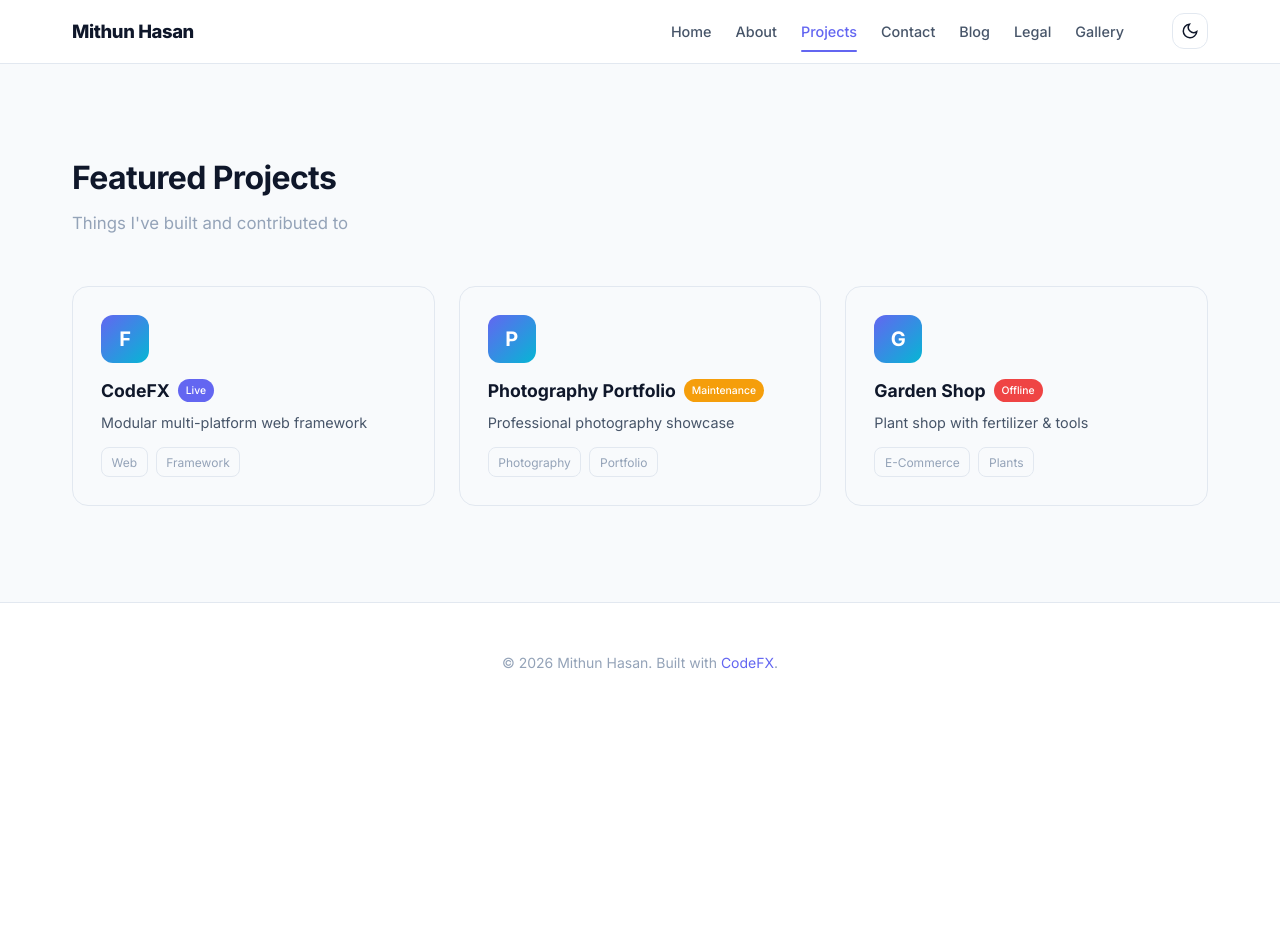
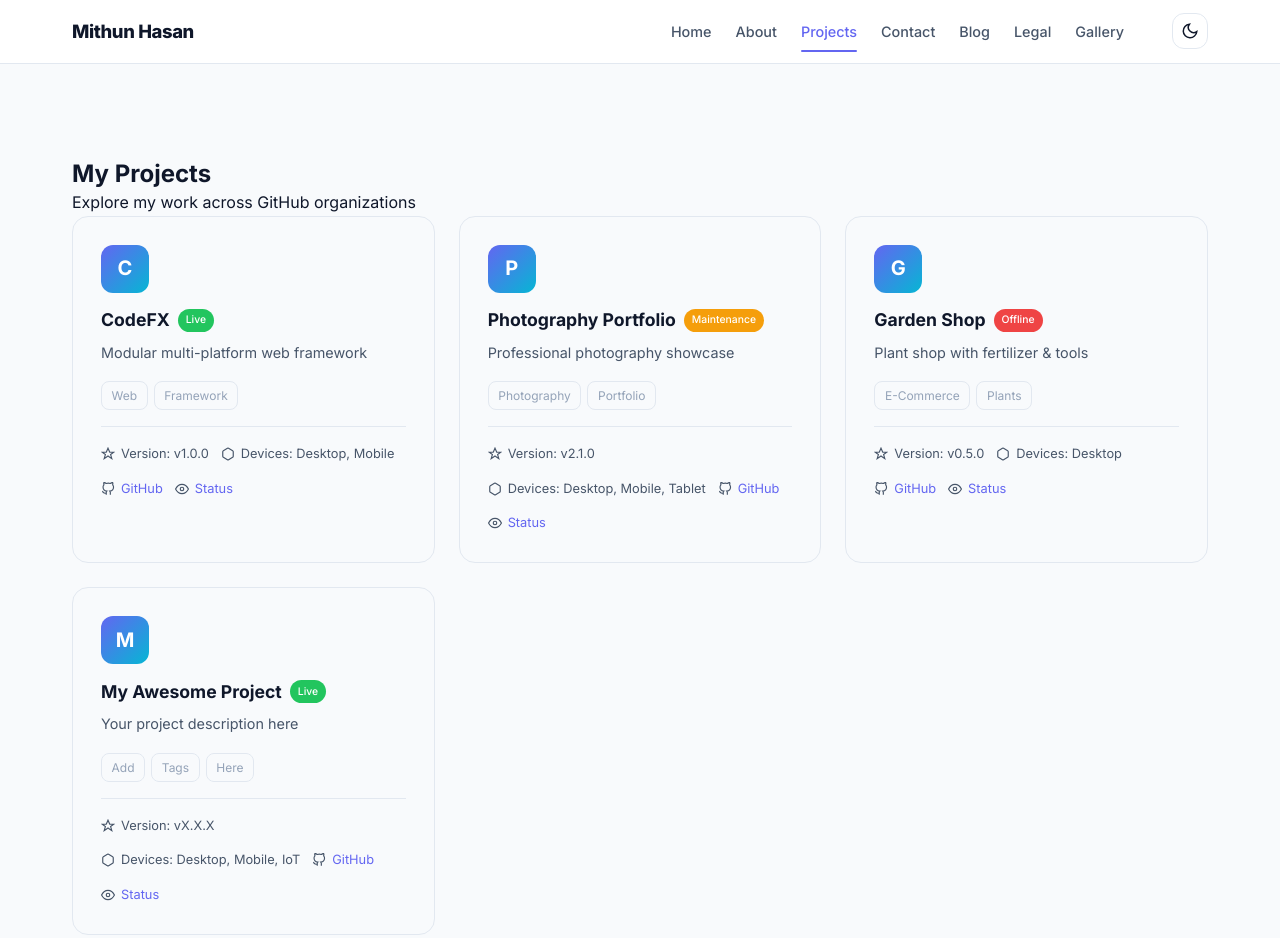
Before and after one commit to eMithun/eMithun.github.io, a plain HTML site: page projects.html in a window 1280 px wide. Shown: the top 938 px of the page. Before the commit the page ends 800 px from the top, so only its background shows below. Drawn offline with Linux system fonts and the light colour scheme.

Commit message:
Updated footer and projects page

```diff
--- /dev/null
+++ b/assets/data/projects.json
@@ -0,0 +1,46 @@
+[
+  {
+    "id": 1,
+    "name": "CodeFX",
+    "description": "Modular multi-platform web framework",
+    "tags": ["Web", "Framework"],
+    "status": "live",
+    "version": "v1.0.0",
+    "githubUrl": "https://github.com/eMithun/CodeFX",
+    "trackingUrl": "https://status.example.com/codefx",
+    "devices": ["Desktop", "Mobile"]
+  },
+  {
+    "id": 2,
+    "name": "Photography Portfolio",
+    "description": "Professional photography showcase",
+    "tags": ["Photography", "Portfolio"],
+    "status": "maintenance",
+    "version": "v2.1.0",
+    "githubUrl": "https://github.com/eMithun/photography-portfolio",
+    "trackingUrl": "https://status.example.com/portfolio",
+    "devices": ["Desktop", "Mobile", "Tablet"]
+  },
+  {
+    "id": 3,
+    "name": "Garden Shop",
+    "description": "Plant shop with fertilizer & tools",
+    "tags": ["E-Commerce", "Plants"],
+    "status": "offline",
+    "version": "v0.5.0",
+    "githubUrl": "https://github.com/eMithun/garden-shop",
+    "trackingUrl": "https://status.example.com/garden",
+    "devices": ["Desktop"]
+  },
+  {
+    "id": 4,
+    "name": "My Awesome Project",
+    "description": "Your project description here",
+    "tags": ["Add", "Tags", "Here"],
+    "status": "live",
+    "version": "vX.X.X",
+    "githubUrl": "https://github.com/your-org/your-project",
+    "trackingUrl": "https://status.yourdomain.com/your-project",
+    "devices": ["Desktop", "Mobile", "IoT"]
+  }
+]
--- a/projects.html
+++ b/projects.html
@@ -4,17 +4,17 @@
   <meta charset="UTF-8">
   <meta name="viewport" content="width=device-width, initial-scale=1.0">
   <meta name="codefx-mode" content="static">
-  <meta name="description" content="Programmer, designer, photographer &amp; gardener">
+  <meta name="description" content="Programmer, designer, photographer & gardener">
   <meta property="og:title" content="Mithun Hasan">
-  <meta property="og:description" content="Programmer, designer, photographer &amp; gardener">
+  <meta property="og:description" content="Programmer, designer, photographer & gardener">
   <meta property="og:image" content="">
   <meta property="og:url" content="https://eMithun.github.io/projects">
   <meta property="og:type" content="website">
   <meta name="twitter:card" content="summary_large_image">
   <meta name="twitter:title" content="Mithun Hasan">
-  <meta name="twitter:description" content="Programmer, designer, photographer &amp; gardener">
+  <meta name="twitter:description" content="Programmer, designer, photographer & gardener">
   <meta name="twitter:image" content="">
-  <title>Projects — Mithun Hasan</title>
+  <title>Projects - Mithun Hasan</title>
   <link rel="stylesheet" href="/assets/css/reset.css">
   <link rel="stylesheet" href="/assets/css/variables.css">
   <link rel="stylesheet" href="/assets/css/utilities.css">
@@ -28,61 +28,20 @@
     .nav-link::after { content: ''; position: absolute; bottom: 0; left: 0; width: 0; height: 2px; background: var(--color-primary); transition: width 0.2s; border-radius: 1px; }
     .nav-link:hover, .nav-link.active { color: var(--color-primary); }
     .nav-link:hover::after, .nav-link.active::after { width: 100%; }
-    .hero { min-height: 85vh; display: flex; align-items: center; position: relative; overflow: hidden; }
-    .hero-bg { position: absolute; inset: 0; background: var(--color-gradient-1); opacity: 0.03; z-index: 0; }
-    .hero-bg::before { content: ''; position: absolute; width: 600px; height: 600px; border-radius: 50%; background: var(--color-primary); opacity: 0.03; top: -200px; right: -200px; }
-    .hero-bg::after { content: ''; position: absolute; width: 400px; height: 400px; border-radius: 50%; background: var(--color-secondary); opacity: 0.03; bottom: -100px; left: -100px; }
-    .hero-content { position: relative; z-index: 1; max-width: 48rem; }
-    .hero-badge { display: inline-flex; align-items: center; gap: 0.375rem; padding: 0.375rem 1rem; border-radius: 999px; font-size: 0.8rem; font-weight: 500; background: var(--color-primary); color: white; margin-bottom: 1.5rem; }
-    .hero-title { font-size: 3.5rem; font-weight: 800; line-height: 1.1; letter-spacing: -0.03em; margin-bottom: 1.25rem; }
-    .hero-title .highlight { background: var(--color-gradient-1); -webkit-background-clip: text; -webkit-text-fill-color: transparent; background-clip: text; }
-    .hero-desc { font-size: 1.2rem; color: var(--color-text-secondary); line-height: 1.7; max-width: 36rem; margin-bottom: 2rem; }
-    .hero-actions { display: flex; gap: 1rem; flex-wrap: wrap; }
-    .section-title { font-size: 2rem; font-weight: 700; margin-bottom: 0.75rem; letter-spacing: -0.02em; }
-    .section-subtitle { color: var(--color-text-muted); font-size: 1.05rem; margin-bottom: 3rem; max-width: 32rem; }
-    .skill-bar-track { height: 8px; background: var(--color-border); border-radius: 999px; overflow: hidden; margin-top: 0.75rem; }
-    .skill-bar-fill { height: 100%; background: var(--color-gradient-1); border-radius: 999px; width: 0; transition: width 1s ease; }
-    .skill-bar-fill.visible { }
-    .project-card { background: var(--color-surface); border: 1px solid var(--color-border); border-radius: var(--radius-xl); padding: 1.75rem; transition: all 0.3s ease; position: relative; overflow: hidden; }
-    .project-card::before { content: ''; position: absolute; top: 0; left: 0; right: 0; height: 3px; background: var(--color-gradient-1); opacity: 0; transition: opacity 0.3s; }
-    .project-card:hover { transform: translateY(-4px); box-shadow: var(--shadow-xl); }
-    .project-card:hover::before { opacity: 1; }
-    .project-icon { width: 48px; height: 48px; border-radius: var(--radius-lg); background: var(--color-gradient-1); display: flex; align-items: center; justify-content: center; color: white; font-size: 1.25rem; font-weight: 700; margin-bottom: 1rem; }
-    .project-tags { display: flex; flex-wrap: wrap; gap: 0.375rem; margin-top: 1rem; }
-    .project-tag { padding: 0.2rem 0.6rem; border-radius: var(--radius-md); font-size: 0.75rem; background: var(--color-surface); border: 1px solid var(--color-border); color: var(--color-text-muted); }
-    .contact-grid { display: grid; grid-template-columns: 1fr 1fr; gap: 3rem; align-items: start; }
-    .contact-info h3 { font-size: 1.5rem; font-weight: 700; margin-bottom: 0.75rem; }
-    .contact-info p { color: var(--color-text-secondary); line-height: 1.7; margin-bottom: 2rem; }
-    .contact-method { display: flex; align-items: center; gap: 0.75rem; padding: 0.75rem 0; }
-    .contact-method-icon { width: 40px; height: 40px; border-radius: var(--radius-lg); background: var(--color-surface); border: 1px solid var(--color-border); display: flex; align-items: center; justify-content: center; flex-shrink: 0; }
-    .contact-method-text { font-size: 0.9rem; }
-    .contact-method-label { font-size: 0.75rem; color: var(--color-text-muted); }
-    .form-group { margin-bottom: 1.25rem; }
-    .form-label { display: block; font-size: 0.85rem; font-weight: 500; margin-bottom: 0.375rem; color: var(--color-text-secondary); }
-    .form-input, .form-textarea { width: 100%; padding: 0.75rem 1rem; border: 1px solid var(--color-border); border-radius: var(--radius-lg); background: var(--color-surface); font-size: 0.9rem; transition: border-color 0.2s, box-shadow 0.2s; }
-    .form-input:focus, .form-textarea:focus { outline: none; border-color: var(--color-primary); box-shadow: 0 0 0 3px rgba(99, 102, 241, 0.1); }
-    .form-textarea { min-height: 120px; resize: vertical; }
-    .about-grid { display: grid; grid-template-columns: 1fr 1fr; gap: 4rem; align-items: center; }
-    .about-stats { display: grid; grid-template-columns: repeat(2, 1fr); gap: 1rem; }
-    .about-stat { text-align: center; padding: 1.5rem; background: var(--color-surface); border-radius: var(--radius-xl); border: 1px solid var(--color-border); }
-    .about-stat-value { font-size: 2rem; font-weight: 800; background: var(--color-gradient-1); -webkit-background-clip: text; -webkit-text-fill-color: transparent; background-clip: text; }
-    .about-stat-label { font-size: 0.8rem; color: var(--color-text-muted); margin-top: 0.25rem; }
     .header-blur { backdrop-filter: blur(12px); -webkit-backdrop-filter: blur(12px); background: rgba(255,255,255,0.8); }
-    [data-theme="dark"] .header-blur { background: rgba(11, 17, 33, 0.8); }
+    [data-theme="dark"] .header-blur { background: rgba(11, 17, 33, 0.85); }
     .mobile-menu-btn { display: none; flex-direction: column; gap: 5px; cursor: pointer; background: none; border: none; padding: 4px; }
-    .mobile-menu-btn span { display: block; width: 24px; height: 2px; background: var(--color-text); border-radius: 2px; transition: all 0.3s; }
+    .project-meta { display: flex; flex-wrap: wrap; gap: 0.75rem; margin-top: 1rem; padding-top: 1rem; border-top: 1px solid var(--color-border); }
+    .meta-item { display: flex; align-items: center; gap: 0.375rem; font-size: 0.8rem; color: var(--color-text-secondary); }
+    .status-live { background: var(--color-success); color: white; }
+    .status-maintenance { background: var(--color-warning); color: white; }
+    .status-offline { background: var(--color-error); color: white; }
     @media (max-width: 768px) {
-      .hero-title { font-size: 2.2rem; }
-      .hero { min-height: 70vh; }
-      .about-grid, .contact-grid { grid-template-columns: 1fr; gap: 2rem; }
       .mobile-menu-btn { display: flex; }
       .nav-links { display: none; position: absolute; top: 100%; left: 0; right: 0; background: var(--color-background); border-bottom: 1px solid var(--color-border); padding: 1rem; flex-direction: column; gap: 0.5rem; box-shadow: var(--shadow-lg); }
       .nav-links.open { display: flex; }
       .nav-link { padding: 0.75rem 1rem; }
-      .section-title { font-size: 1.6rem; }
-      .about-stats { grid-template-columns: repeat(2, 1fr); }
     }
-    [data-theme="dark"] .header-blur { background: rgba(11, 17, 33, 0.85); }
   </style>
 </head>
 <body>
@@ -91,10 +50,10 @@
       <a href="/" style="font-weight:800;font-size:1.15rem;letter-spacing:-0.02em;color:var(--color-text)">Mithun Hasan</a>
       <button class="mobile-menu-btn" id="mobile-menu-toggle" aria-label="Menu"><span></span><span></span><span></span></button>
       <nav class="flex items-center gap-lg nav-links" id="main-nav">
-        <a href="/" class="nav-link ">Home</a>
-        <a href="/about" class="nav-link ">About</a>
+        <a href="/" class="nav-link">Home</a>
+        <a href="/about" class="nav-link">About</a>
         <a href="/projects" class="nav-link active">Projects</a>
-        <a href="/contact" class="nav-link ">Contact</a>
+        <a href="/contact" class="nav-link">Contact</a>
         <a href="/blog" class="nav-link">Blog</a>
         <a href="/legal" class="nav-link">Legal</a>
         <a href="/gallery" class="nav-link">Gallery</a>
@@ -107,64 +66,22 @@
   </header>
 
   <main>
-
-
-
-  <section class="section section-alt">
-    <div class="container">
-      <div class="animate-in">
-        <h2 class="section-title">Featured Projects</h2>
-        <p class="section-subtitle">Things I've built and contributed to</p>
-      </div>
-      <div class="grid stagger-children" style="grid-template-columns:repeat(auto-fill,minmax(340px,1fr));gap:1.5rem" id="projects-grid">
-
-        <div class="project-card animate-in">
-          <div class="project-icon">F</div>
-          <div style="display:flex;align-items:center;gap:0.5rem;margin-bottom:0.5rem">
-            <h3 style="font-size:1.1rem;font-weight:700;margin:0" data-edit="project-1">CodeFX</h3>
-            <span class="badge" style="font-size:0.65rem;padding:0.15rem 0.5rem" id="p1-status">Live</span>
-          </div>
-          <p style="color:var(--color-text-secondary);font-size:0.9rem;margin-bottom:0.75rem" data-edit="project-1-desc">Modular multi-platform web framework</p>
-          <div style="display:flex;gap:0.5rem;flex-wrap:wrap">
-            <span class="project-tag">Web</span>
-            <span class="project-tag">Framework</span>
-          </div>
+    <section class="section section-alt">
+      <div class="container">
+        <div class="animate-in">
+          <h2 class="section-title">My Projects</h2>
+          <p class="section-subtitle">Explore my work across GitHub organizations</p>
         </div>
-
-        <div class="project-card animate-in">
-          <div class="project-icon">P</div>
-          <div style="display:flex;align-items:center;gap:0.5rem;margin-bottom:0.5rem">
-            <h3 style="font-size:1.1rem;font-weight:700;margin:0" data-edit="project-2">Photography Portfolio</h3>
-            <span class="badge" style="font-size:0.65rem;padding:0.15rem 0.5rem;background:var(--color-warning)" id="p2-status">Maintenance</span>
-          </div>
-          <p style="color:var(--color-text-secondary);font-size:0.9rem;margin-bottom:0.75rem" data-edit="project-2-desc">Professional photography showcase</p>
-          <div style="display:flex;gap:0.5rem;flex-wrap:wrap">
-            <span class="project-tag">Photography</span>
-            <span class="project-tag">Portfolio</span>
-          </div>
-        </div>
-
-        <div class="project-card animate-in">
-          <div class="project-icon">G</div>
-          <div style="display:flex;align-items:center;gap:0.5rem;margin-bottom:0.5rem">
-            <h3 style="font-size:1.1rem;font-weight:700;margin:0" data-edit="project-3">Garden Shop</h3>
-            <span class="badge" style="font-size:0.65rem;padding:0.15rem 0.5rem;background:var(--color-error)" id="p3-status">Offline</span>
-          </div>
-          <p style="color:var(--color-text-secondary);font-size:0.9rem;margin-bottom:0.75rem" data-edit="project-3-desc">Plant shop with fertilizer &amp; tools</p>
-          <div style="display:flex;gap:0.5rem;flex-wrap:wrap">
-            <span class="project-tag">E-Commerce</span>
-            <span class="project-tag">Plants</span>
-          </div>
+        <div class="grid stagger-children" id="projects-grid" style="grid-template-columns:repeat(auto-fill,minmax(340px,1fr));gap:1.5rem">
+          <!-- Projects will be loaded via JS -->
         </div>
       </div>
-    </div>
-  </section>
-
+    </section>
   </main>
 
   <footer style="border-top:1px solid var(--color-border);padding:3rem 0;text-align:center">
     <div class="container">
-      <p style="color:var(--color-text-muted);font-size:0.875rem">&copy; 2026 Mithun Hasan. Built with <a href="https://github.com/eMithun/CodeFX" style="color:var(--color-primary)">CodeFX</a>.</p>
+      <p style="color:var(--color-text-muted);font-size:0.875rem">&copy; 2026 Mithun Hasan. <a href="/projects" style="color:var(--color-primary)">eMithun Portfolio</a></p>
     </div>
   </footer>
 
@@ -172,5 +89,93 @@
   <script src="/assets/js/core.js"></script>
   <script src="/assets/js/auth.js"></script>
   <script src="/assets/js/sso.js"></script>
+  <script>
+    // Load and render projects
+    async function loadProjects() {
+      try {
+        const response = await fetch('/assets/data/projects.json');
+        const projects = await response.json();
+        renderProjects(projects);
+      } catch (error) {
+        console.error('Error loading projects:', error);
+        renderProjects([
+          {
+            id: 1,
+            name: "CodeFX",
+            description: "Modular multi-platform web framework",
+            tags: ["Web", "Framework"],
+            status: "live",
+            version: "v1.0.0",
+            githubUrl: "https://github.com/eMithun/CodeFX",
+            trackingUrl: "https://status.example.com/codefx",
+            devices: ["Desktop", "Mobile"]
+          }
+        ]);
+      }
+    }
+
+    function renderProjects(projects) {
+      const grid = document.getElementById('projects-grid');
+      grid.innerHTML = projects.map(project => {
+        let statusBg = '';
+        switch(project.status) {
+          case 'live': statusBg = 'var(--color-success)'; break;
+          case 'maintenance': statusBg = 'var(--color-warning)'; break;
+          case 'offline': statusBg = 'var(--color-error)'; break;
+        }
+
+        return `
+        <div class="project-card animate-in" style="background: var(--color-surface); border: 1px solid var(--color-border); border-radius: var(--radius-xl); padding: 1.75rem; transition: all 0.3s ease; position: relative; overflow: hidden;">
+          <div class="project-icon" style="width:48px;height:48px;border-radius:var(--radius-lg);background:var(--color-gradient-1);display:flex;align-items:center;justify-content:center;color:white;font-size:1.25rem;font-weight:700;margin-bottom:1rem">
+            ${project.name.charAt(0).toUpperCase()}
+          </div>
+          <div style="display:flex;align-items:center;gap:0.5rem;margin-bottom:0.5rem">
+            <h3 style="font-size:1.1rem;font-weight:700;margin:0">${project.name}</h3>
+            <span class="badge" style="font-size:0.65rem;padding:0.15rem 0.5rem;background:${statusBg};color:white">${project.status.charAt(0).toUpperCase() + project.status.slice(1)}</span>
+          </div>
+          <p style="color:var(--color-text-secondary);font-size:0.9rem;margin-bottom:1rem">${project.description}</p>
+
+          <div style="display:flex;gap:0.375rem;flex-wrap:wrap;margin-bottom:1rem">
+            ${project.tags.map(tag => `<span style="padding:0.2rem 0.6rem;border-radius:var(--radius-md);font-size:0.75rem;background:var(--color-surface);border:1px solid var(--color-border);color:var(--color-text-muted)">${tag}</span>`).join('')}
+          </div>
+
+          <div class="project-meta">
+            <div class="meta-item">
+              <svg width="14" height="14" viewBox="0 0 24 24" fill="none" stroke="currentColor" stroke-width="2">
+                <path d="M12 2l3 7h7l-5.5 4 2 7-6.5-4.5L5.5 20l2-7L2 9h7l3-7z"/>
+              </svg>
+              <span>Version: ${project.version}</span>
+            </div>
+            <div class="meta-item">
+              <svg width="14" height="14" viewBox="0 0 24 24" fill="none" stroke="currentColor" stroke-width="2">
+                <path d="M21 16V8a2 2 0 00-1-1.73l-7-4a2 2 0 00-2 0l-7 4A2 2 0 003 8v8a2 2 0 001 1.73l7 4a2 2 0 002 0l7-4A2 2 0 0021 16z"/>
+              </svg>
+              <span>Devices: ${project.devices.join(', ')}</span>
+            </div>
+            <div class="meta-item">
+              <svg width="14" height="14" viewBox="0 0 24 24" fill="none" stroke="currentColor" stroke-width="2">
+                <path d="M9 19c-5 1.5-5-2.5-7-3m14 6v-3.87a3.37 3.37 0 00-.94-2.61c3.14-.35 6.44-1.54 6.44-7A5.44 5.44 0 0020 4.77 5.07 5.07 0 0019.91 1S18.73.65 16 2.48a13.38 13.38 0 00-7 0C6.27.65 5.09 1 5.09 1A5.07 5.07 0 005 4.77a5.44 5.44 0 00-1.5 3.78c0 5.42 3.3 6.61 6.44 7A3.37 3.37 0 009 18.13V22"/>
+              </svg>
+              <a href="${project.githubUrl}" target="_blank" style="color:var(--color-primary);text-decoration:none">GitHub</a>
+            </div>
+            <div class="meta-item">
+              <svg width="14" height="14" viewBox="0 0 24 24" fill="none" stroke="currentColor" stroke-width="2">
+                <path d="M1 12s4-8 11-8 11 8 11 8-4 8-11 8-11-8-11-8z"/>
+                <circle cx="12" cy="12" r="3"/>
+              </svg>
+              <a href="${project.trackingUrl}" target="_blank" style="color:var(--color-primary);text-decoration:none">Status</a>
+            </div>
+          </div>
+        </div>
+      `}).join('');
+
+      // Add animation to new elements
+      setTimeout(() => {
+        document.querySelectorAll('.animate-in').forEach(el => el.classList.add('visible'));
+      }, 100);
+    }
+
+    document.addEventListener('DOMContentLoaded', loadProjects);
+  </script>
 </body>
 </html>
```
Also changed, not shown: about.html (+1 -1 lines), contact.html (+1 -1 lines), index.html (+1 -1 lines), legal.html (+1 -1 lines).
